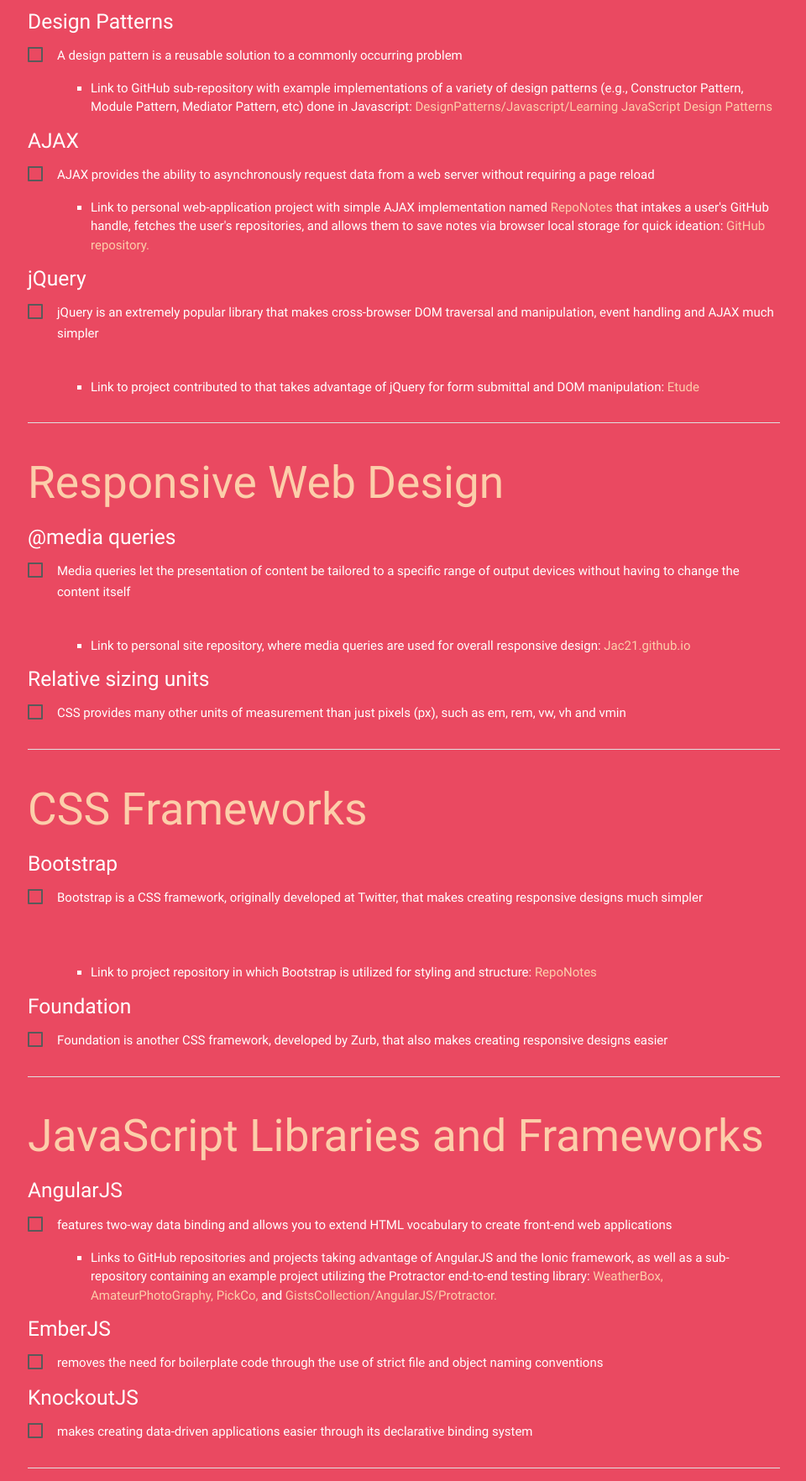
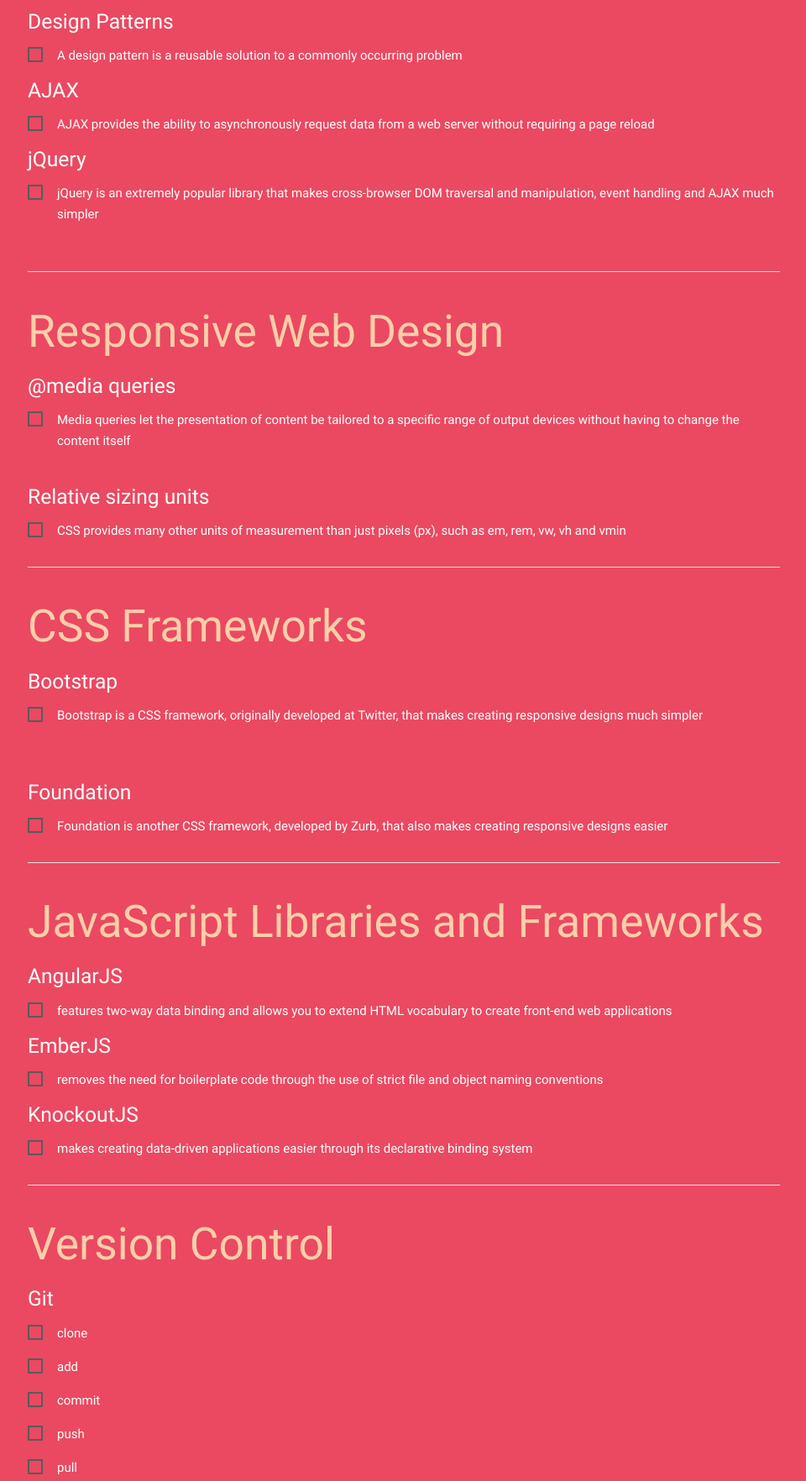
Before and after one commit to Jac21/I-Wanna-Be-A-Front-End-Developer, a plain HTML site: page dist/index.html in a window 1280 px wide. Shown: the part 2337-4101 px from the top of the page at 84% size, without its empty margins (159-1119 px from the left). Drawn offline with Linux system fonts and the light colour scheme.

Commit message:
Removed personal links and content in dist

```diff
--- a/dist/index.html
+++ b/dist/index.html
@@ -156,27 +156,18 @@
 			    	<p>
 				      <input type="checkbox"/>
 				      <label>A design pattern is a reusable solution to a commonly occurring problem</label>
-				      <ul>
-				      	<li>Link to GitHub sub-repository with example implementations of a variety of design patterns (e.g., Constructor Pattern, Module Pattern, Mediator Pattern, etc) done in Javascript: <a href="https://github.com/Jac21/DesignPatterns/tree/master/Javascript", target="_blank">DesignPatterns/Javascript/Learning JavaScript Design Patterns</a></li>
-				      </ul>
 				    </p>
 
 				  <h5>AJAX</h5>
 			    	<p>
 				      <input type="checkbox"/>
 				      <label>AJAX provides the ability to asynchronously request data from a web server without requiring a page reload</label>
-				      <ul>
-				      	<li>Link to personal web-application project with simple AJAX implementation named <a href = "https://jac21.github.io/RepoNotes/" target="_blank">RepoNotes</a> that intakes a user's GitHub handle, fetches the user's repositories, and allows them to save notes via browser local storage for quick ideation:<a href = "https://github.com/Jac21/RepoNotes" target="_blank"> GitHub repository.</a></li>
-				      </ul>
 				    </p>
 
 				  <h5>jQuery</h5>
 			    	<p class="extended-paragraph">
 				      <input type="checkbox"/>
 				      <label class="extended-label">jQuery is an extremely popular library that makes cross-browser DOM traversal and manipulation, event handling and AJAX much simpler </label>
-				      <ul>
-				      	<li>Link to project contributed to that takes advantage of jQuery for form submittal and DOM manipulation: <a href="https://github.com/joannenbruno/Etude" target="_blank">Etude</a></li>
-				      </ul>
 				    </p>
 			  </div>
 
@@ -188,9 +179,6 @@
 			    	<p class="extended-paragraph">
 				      <input type="checkbox"/>
 				      <label class="extended-label">Media queries let the presentation of content be tailored to a specific range of output devices without having to change the content itself</label>
-				      <ul>
-				      	<li>Link to personal site repository, where media queries are used for overall responsive design: <a href="https://github.com/Jac21/Jac21.github.io" target="_blank">Jac21.github.io</a></li>
-				      </ul>
 				    </p>
 
 				  <h5>Relative sizing units</h5>
@@ -208,9 +196,6 @@
 			    	<p class="extended-paragraph">
 				      <input type="checkbox"/>
 				      <label class="extended-label">Bootstrap is a CSS framework, originally developed at Twitter, that makes creating responsive designs much simpler</label>
-				      <ul>
-				      	<li>Link to project repository in which Bootstrap is utilized for styling and structure: <a href="https://github.com/Jac21/RepoNotes" target="_blank">RepoNotes</a></li>
-				      </ul>
 				    </p>
 
 				  <h5>Foundation</h5>
@@ -228,9 +213,6 @@
 			    	<p>
 				      <input type="checkbox"/>
 				      <label>features two-way data binding and allows you to extend HTML vocabulary to create front-end web applications</label>
-				      <ul>
-				      	<li>Links to GitHub repositories and projects taking advantage of AngularJS and the Ionic framework, as well as a sub-repository containing an example project utilizing the Protractor end-to-end testing library: <a href="https://github.com/Jac21/WeatherBox" target="_blank">WeatherBox,</a> <a href="https://github.com/Jac21/AmateurPhotoGraphy" target="_blank">AmateurPhotoGraphy,</a> <a href="https://github.com/Jac21/PickCo" target="_blank">PickCo,</a> and <a href="https://github.com/Jac21/GistsCollection/tree/master/AngularJS/Protractor/" target="_blank">GistsCollection/AngularJS/Protractor.</a></li>
-				      </ul>
 				    </p>
 
 				  <h5>EmberJS</h5>
@@ -305,18 +287,12 @@
 			    	<p class="extended-paragraph">
 				      <input type="checkbox"/>
 				      <label class="extended-label">Image optimization is the process of using proper image types for the content of the image as well as removing the extra metadata within an image file</label>
-				      <ul>
-				      	<li>Links to projects utilizing Gulp for task-running, optimizing images for distribution: <a href="https://github.com/joannenbruno/Etude" target="_blank">Etude</a> and <a href="https://github.com/Jac21/AmateurPhotoGraphy" target="_blank">AmateurPhotoGraphy.</a></li>
-				      </ul>
 				    </p>
 
 				  <h5>JavaScript minification</h5>
 			    	<p class="extended-paragraph">
 				      <input type="checkbox"/>
 				      <label class="extended-label">JavaScript minification is the process of removing unnecessary characters from your JavaScript files to reduce their filesize</label>
-				      <ul>
-				      	<li>Links to a project utilizing Gulp for task-running, minifying code for distribution: <a href="https://github.com/joannenbruno/Etude" target="_blank">Etude.</a></li>
-				      </ul>
 				    </p>
 			  </div>
 
@@ -363,9 +339,6 @@
 			    	<p class="extended-paragraph">
 				      <input type="checkbox"/>
 				      <label class="extended-label">npm is the default package manager for Node.js, which is the framework that most build and automation tools are written in</label>
-				      <ul>
-				      	<li>Link to sub-repository with various Node.js and NPM related projects: <a href="https://github.com/Jac21/GistsCollection/tree/master/Node.js" target="_blank">GistsCollection/Node.js</a></li>
-				      </ul>
 				    </p>
 
 				  <h5>Grunt</h5>
@@ -378,9 +351,6 @@
 			    	<p class="extended-paragraph">
 				      <input type="checkbox"/>
 				      <label class="extended-label">Gulp is a program-based command line build tool reads files on your hard disk, then interacts with those files as streams</label>
-				      <ul>
-				      	<li>Links to projects utilizing Gulp for task-running, ranging from auto-reloading browsers and linting JavaScript for development, or minifying code and assets for distribution: <a href="https://github.com/joannenbruno/Etude" target="_blank">Etude,</a> <a href="https://github.com/Jac21/AmateurPhotoGraphy" target="_blank">AmateurPhotoGraphy,</a> and <a href="https://github.com/Jac21/GistsCollection/tree/master/Boilerplates" target="_blank">Gulp Boilerplates.</a></li>
-				      </ul>
 				    </p>
 
 				  <h5>Bower</h5>
@@ -421,27 +391,18 @@
 			    	<p>
 				      <input type="checkbox"/>
 				      <label>Convey goals, progress and issues to the wider team, including management, peers and clients</label>
-				      <ul>
-				      	<li>Link to personal GitHub repository of created and performed presentations: <a href="https://github.com/Jac21/Presentations" target="_blank">Presentations</a></li>
-				      </ul>
 				    </p>
 
 				  <h5>Agile problem solving</h5>
 			    	<p>
 				      <input type="checkbox"/>
 				      <label>Understand the question behind the question and break down the problem into smaller, more easily solvable pieces</label>
-				      <ul>
-				      	<li>Link to GitHub repositories contributed to alongside various team members, utilizing branching workflows and group-based problem solving: <a href="https://github.com/joannenbruno/Etude" target="_blank">Etude</a> and <a href="https://github.com/Jac21/PickCo" target="_blank">PickCo</a></li>
-				      </ul>
 				    </p>
 
 				  <h5>Healthy Passion</h5>
 			    	<p>
 				      <input type="checkbox"/>
 				      <label>Keep up-to-date on advances in the field and be aware of the latest technological advances</label>
-				      <ul>
-				      	<li>Link to GitHub repository used as a testing ground for miscellaneous and emerging technologies: <a href="https://github.com/Jac21/GistsCollection" target="_blank">GistsCollection</a></li>
-				      </ul>
 				    </p>
 
 				  <h5>Self-Starting Motivation</h5>
```
